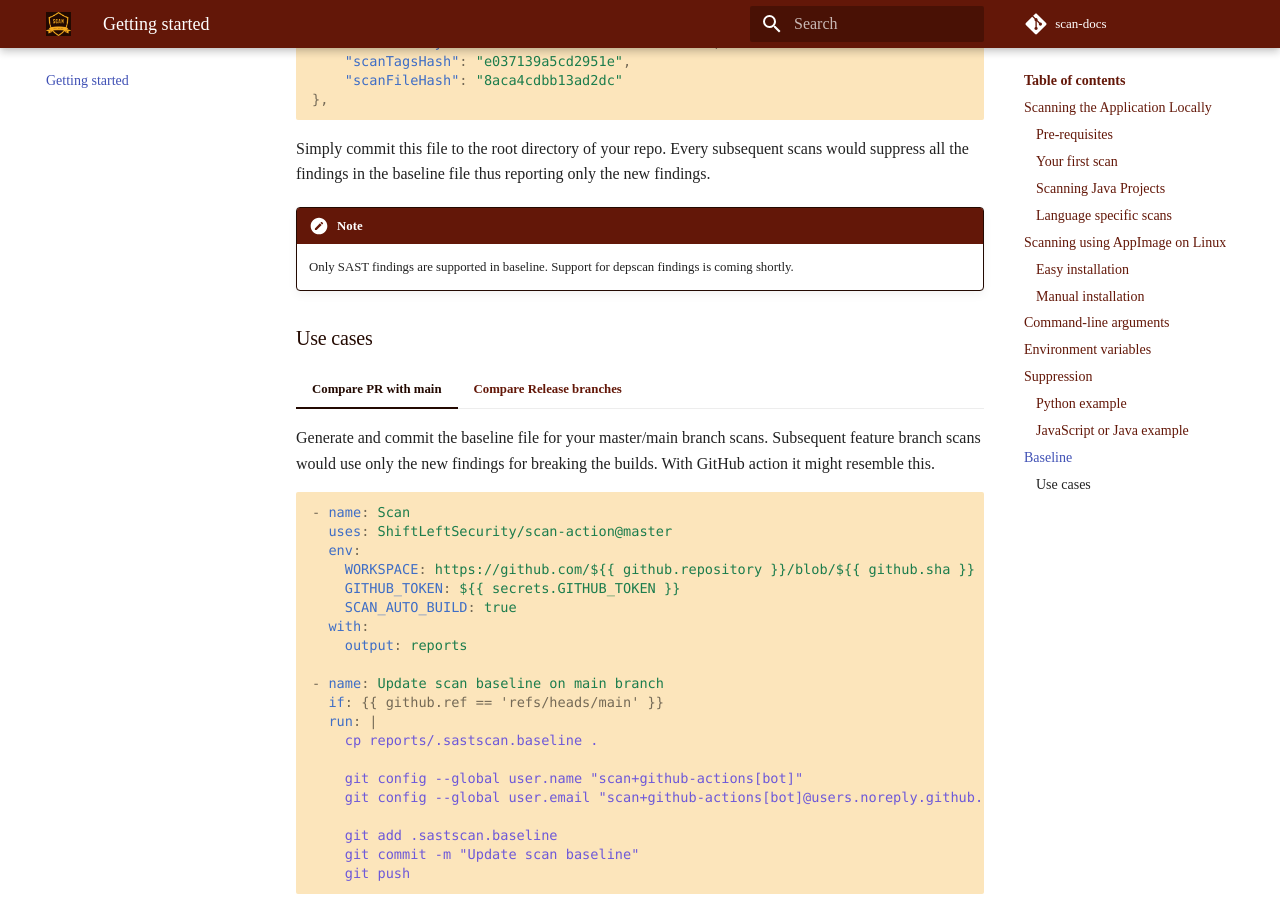
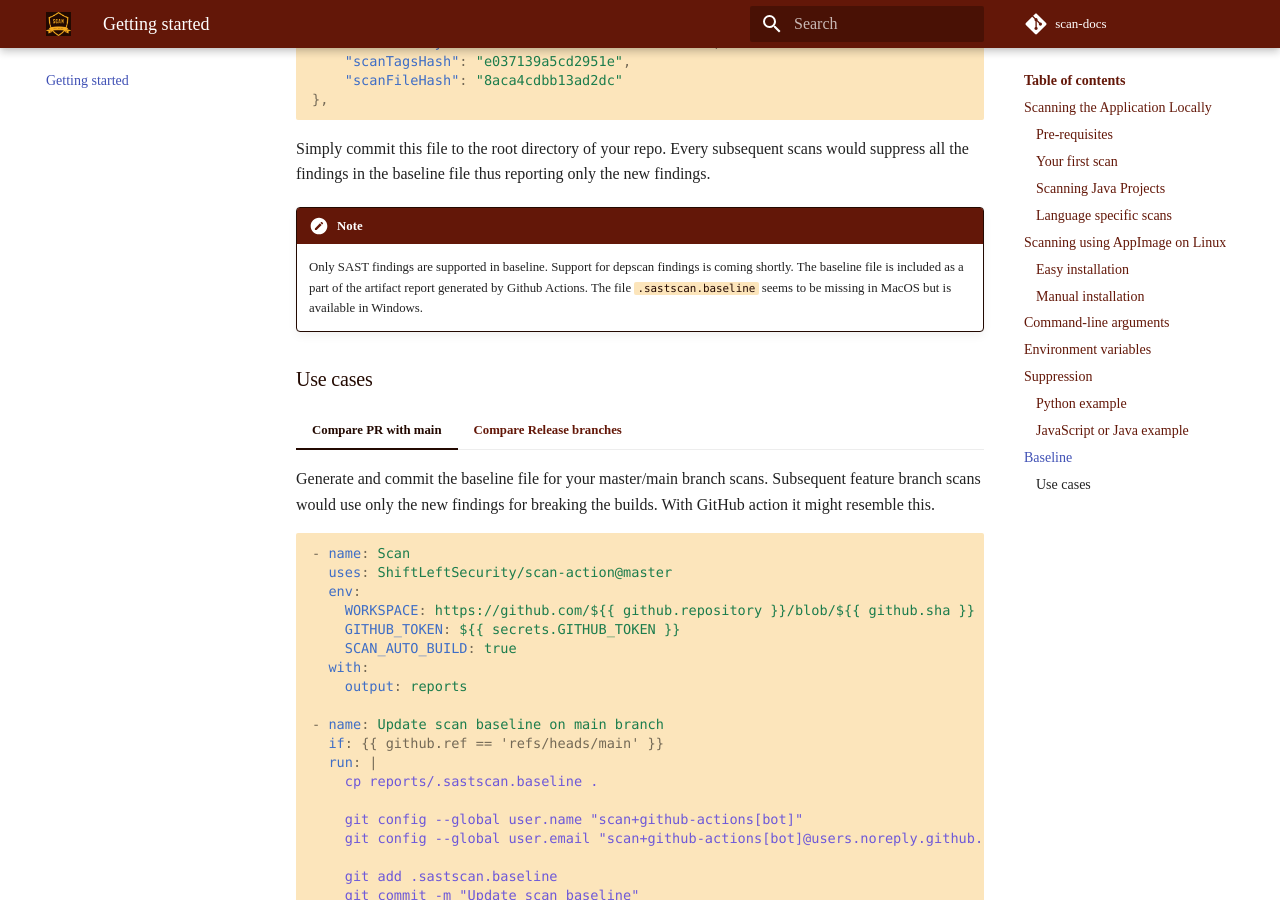
Before and after one commit to ShiftLeftSecurity/scan-docs, an MkDocs documentation site: the page built from docs/getting-started/README.md, in a window 1280 px wide and 900 px high, scrolled down 6261 px. Built offline with MkDocs 1.6.1 and Material for MkDocs 9.7.7, drawn with Linux system fonts in a browser that asks for light colours; some web fonts are replaced; comment, search, counter and statistics services are not loaded.

Commit message:
Update README.md
Added notes around `.sastscan.baseline`showing up in windows but not in mac

```diff
--- a/docs/getting-started/README.md
+++ b/docs/getting-started/README.md
@@ -392,6 +392,7 @@ Simply commit this file to the root directory of your repo. Every subsequent sca
 
 !!! Note
     Only SAST findings are supported in baseline. Support for depscan findings is coming shortly.
+    The baseline file is included as a part of the artifact report generated by Github Actions. The file `.sastscan.baseline` seems to be missing in MacOS but is available in Windows.
 
 ### Use cases
 
```
